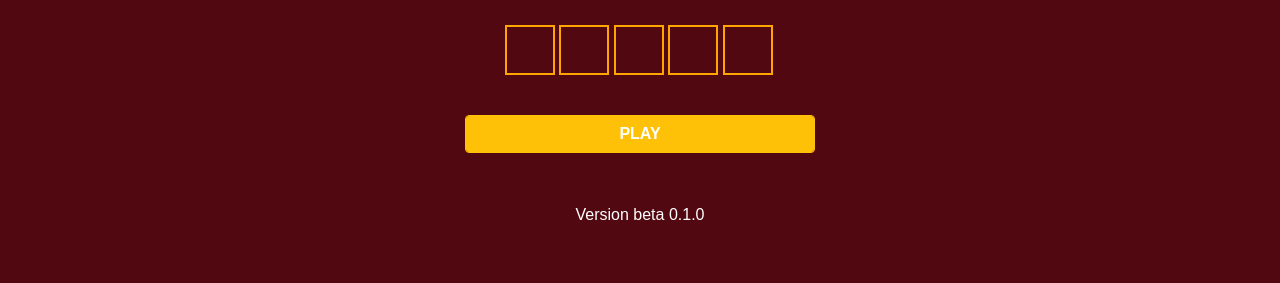
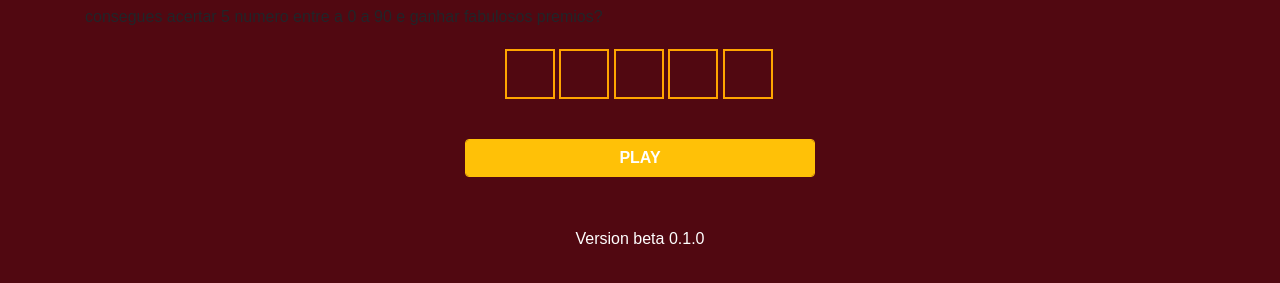
Before and after one commit to Momade-Junior/apk, a plain HTML site: page index.html in a window 1280 px wide. Shown: the part 191-474 px from the top of the page. Drawn offline with Linux system fonts and the light colour scheme.

Commit message:
Update index.html

```diff
--- a/index.html
+++ b/index.html
@@ -12,7 +12,8 @@
 
 	<div class="container">
 		<h1 class="text-center logo">MILLIONAIRE</h1>
-		<div class="row">
+		<span>consegues acertar 5 numero entre a 0 a 90 e ganhar fabulosos premios?</span>
+			<div class="row">
 			<div class="col-md-4">
 					<form class="form-horizontal">
 						<div class="input-group">
```
